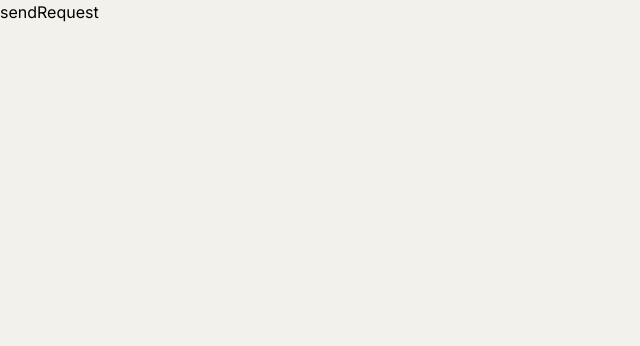
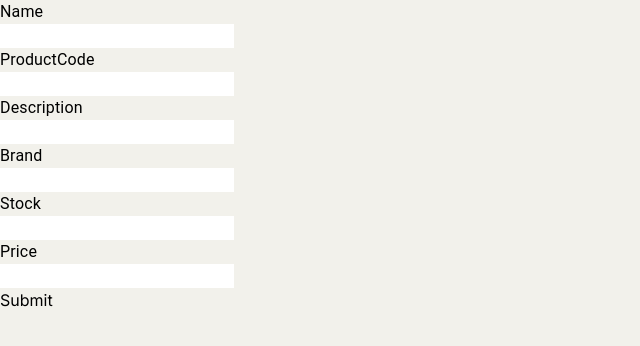
Before and after one commit to PatoJulia/StockControl-App, a Next.js app in the folder frontend/: page /product/example in a window 1280 px wide. Shown: the top 346 px of the page, without its empty margins (0-640 px from the left). Built offline with nearby package versions, Linux system fonts and the light colour scheme.

Commit message:
Added product edition and creation form

```diff
--- a/frontend/package.json
+++ b/frontend/package.json
@@ -15,7 +15,9 @@
     "axios": "^1.6.2",
     "next": "14.0.4",
     "react": "^18",
-    "react-dom": "^18"
+    "react-dom": "^18",
+    "react-hook-form": "^7.49.2",
+    "react-router-dom": "^6.21.1"
   },
   "devDependencies": {
     "@types/node": "^20",
--- /dev/null
+++ b/frontend/src/app/pdf/page.tsx
@@ -0,0 +1,45 @@
+"use client";
+import { useEffect, useState } from "react";
+
+export default function MockPDF() {
+  const [pdf, setPDF] = useState<ArrayBuffer>();
+
+  useEffect(() => {
+    const fetchProducts = async () => {
+      try {
+        const response = await fetch(
+          "http://localhost:4300/bill/65885638f1b71adf5d8c6ba7/pdf"
+        );
+        const data = await response.arrayBuffer();
+        setPDF(data);
+      } catch (error) {
+        console.error("Error fetching products:", error);
+      }
+    };
+
+    fetchProducts();
+  }, []);
+
+  return (
+    <object
+      type="application/pdf"
+      data={
+        pdf && URL.createObjectURL(new Blob([pdf], { type: "application/pdf" }))
+      }
+      width="100%"
+      height="500px"
+    >
+      PDF Viewer not available. You can download the PDF{" "}
+      <a
+        href={
+          pdf &&
+          URL.createObjectURL(new Blob([pdf], { type: "application/pdf" }))
+        }
+        download
+      >
+        here
+      </a>
+      .
+    </object>
+  );
+}
--- a/frontend/src/app/product/[id]/page.tsx
+++ b/frontend/src/app/product/[id]/page.tsx
@@ -1,22 +1,59 @@
 "use client";
 import Product from "@/interfaces/Product";
+import Box from "@mui/material/Box";
+import Grid from "@mui/material/Grid";
 import Typography from "@mui/material/Typography";
+import Link from "next/link";
 
 import { useRouter } from "next/router";
-import { useEffect, useState } from "react";
+import { useEffect, useRef, useState } from "react";
+import { useForm, SubmitHandler } from "react-hook-form";
+import { useNavigate } from "react-router-dom";
+
+interface FormValues {
+  name: string;
+  productCode: string;
+  description?: string;
+  brand: string;
+  stock: number;
+  price: number;
+}
 
 export default function ProductDetail({ params }: { params: { id: string } }) {
   const [product, setProduct] = useState<Product>();
+  const ref = useRef();
+  const { register, handleSubmit } = useForm<FormValues>();
+  const [isEditMode, setIsEditMode] = useState<boolean>(false);
+
+  const onSubmit: SubmitHandler<FormValues> = (data) => handleSendRequest(data);
+
+  const handleSendRequest = async (data: FormValues) => {
+    try {
+      const response = await fetch(
+        `http://localhost:4300/product/${product?._id}`,
+        {
+          method: "PUT",
+          headers: { "Content-Type": "application/json" },
+          body: JSON.stringify(data),
+        }
+      );
+    } catch (error) {
+      console.error("Error fetching products:", error);
+    }
+  };
 
   useEffect(() => {
     const fetchData = async () => {
       try {
-        const response = await fetch(`http://localhost:4300/product/${params.id}`, {
-          method: 'GET',
-          headers: { 'Content-Type': 'application/json' }
-        });
+        const response = await fetch(
+          `http://localhost:4300/product/${params.id}`,
+          {
+            method: "GET",
+            headers: { "Content-Type": "application/json" },
+          }
+        );
         if (!response.ok) {
-          throw new Error('Network response was not ok.');
+          throw new Error("Network response was not ok.");
         }
         const data: Product = await response.json();
         setProduct(data);
@@ -29,15 +66,76 @@ export default function ProductDetail({ params }: { params: { id: string } }) {
       fetchData();
     }
   }, [params.id]);
+
+  const toggleEditMode = () => {
+    setIsEditMode(!isEditMode);
+  };
+
   return (
     <>
-      {(product && product.name) ? (
-        <>
-          <Typography>{`name:  ${product.name}`}</Typography>
-          <Typography>{"price: " + product.price}</Typography>
-          <Typography>{"stock: " + product.stock}</Typography>
-          <Typography>{"description: " + product.description}</Typography>
-        </>
+      {product && product.name ? (
+        <Box>
+          <button onClick={toggleEditMode}>Toggle edit</button>
+          <form onSubmit={handleSubmit(onSubmit)}>
+            <Grid container>
+              <Grid item xs={12}>
+                <Typography>{`Name`}</Typography>
+                <input
+                  defaultValue={product.name}
+                  type="text"
+                  disabled={!isEditMode}
+                  {...register("name")}
+                />
+              </Grid>
+              <Grid item xs={12}>
+                <Typography>{"Product Code"}</Typography>
+                <input
+                  defaultValue={product.productCode}
+                  type="text"
+                  disabled={!isEditMode}
+                  {...register("productCode")}
+                />
+              </Grid>
+              <Grid item xs={12}>
+                <Typography>{"description: "}</Typography>
+                <input
+                  defaultValue={product.description}
+                  type="text"
+                  disabled={!isEditMode}
+                  {...register("description")}
+                />
+              </Grid>
+              <Grid item xs={12}>
+                <Typography>{"brand: "}</Typography>
+                <input
+                  defaultValue={product.brand}
+                  type="text"
+                  disabled={!isEditMode}
+                  {...register("brand")}
+                />
+              </Grid>
+              <Typography>{"stock: "}</Typography>
+              <Grid item xs={12}>
+                <input
+                  defaultValue={product.stock}
+                  type="number"
+                  disabled={!isEditMode}
+                  {...register("stock")}
+                />
+              </Grid>
+              <Grid item xs={12}>
+                <Typography>{"price: "}</Typography>
+                <input
+                  defaultValue={product.price}
+                  type="number"
+                  disabled={!isEditMode}
+                  {...register("price")}
+                />
+              </Grid>
+            </Grid>
+            {isEditMode && <input type="submit" />}
+          </form>
+        </Box>
       ) : (
         <Typography>Loading...</Typography>
       )}
--- a/frontend/src/app/product/example/page.tsx
+++ b/frontend/src/app/product/example/page.tsx
@@ -1,19 +1,71 @@
-'use client'
-export default function ProductExample () {
-    const product = {name: "patoto"}
-    const handleSendRequest = async () => {
-        try {
-            const response = await fetch("http://localhost:4300/product", {method: 'POST', headers: {'Content-Type': 'application/json'}, body: JSON.stringify(product)});
-            const data = await response.json();
-            console.log(JSON.stringify(data));
-          } catch (error) {
-            console.error("Error fetching products:", error);
-          }
-        };
-    return <>
-            <button onClick={handleSendRequest}>
-                sendRequest
-            </button>
+"use client";
 
+import { Typography } from "@mui/material";
+import Grid from "@mui/material/Grid";
+import Link from "next/link";
+import { useRef } from "react";
+import { SubmitHandler, useForm } from "react-hook-form";
+
+interface FormValues {
+  name: string;
+  productCode: string;
+  description?: string;
+  brand: string;
+  stock: number;
+  price: number;
+}
+
+export default function ProductExample() {
+  const ref = useRef();
+  const { register, handleSubmit } = useForm<FormValues>();
+
+  const onSubmit: SubmitHandler<FormValues> = (data) => handleSendRequest(data);
+
+  const product = { name: "patoto" };
+  const handleSendRequest = async (data: FormValues) => {
+    try {
+      const response = await fetch("http://localhost:4300/product", {
+        method: "POST",
+        headers: { "Content-Type": "application/json" },
+        body: JSON.stringify(data),
+      });
+    } catch (error) {
+      console.error("Error fetching products:", error);
+    }
+  };
+  return (
+    <>
+      <form onSubmit={handleSubmit(onSubmit)}>
+        <Grid container>
+          <Grid item xs={12}>
+            <Typography>Name</Typography>
+            <input type="text" {...register("name")} />
+          </Grid>
+          <Grid item xs={12}>
+            <Typography>ProductCode</Typography>
+            <input type="text" {...register("productCode")} />
+          </Grid>
+          <Grid item xs={12}>
+            <Typography>Description</Typography>
+            <input type="text" {...register("description")} />
+          </Grid>
+          <Grid item xs={12}>
+            <Typography>Brand</Typography>
+            <input type="text" {...register("brand")} />
+          </Grid>
+          <Typography>Stock</Typography>
+          <Grid item xs={12}>
+            <input type="number" {...register("stock")} />
+          </Grid>
+          <Grid item xs={12}>
+            <Typography>Price</Typography>
+            <input type="number" {...register("price")} />
+          </Grid>
+        </Grid>
+        <Link href={"/product/list"}>
+          <input type="submit" />
+        </Link>
+      </form>
     </>
+  );
 }
--- /dev/null
+++ b/frontend/src/app/product/new/page.tsx
@@ -0,0 +1,7 @@
+"use client";
+import ProductDetailComponent from "@/components/ProductDetailComponent";
+import { useRouter } from "next/navigation";
+
+export default function ProductDetailPage() {
+  return <ProductDetailComponent />;
+}
--- /dev/null
+++ b/frontend/src/components/ProductDetailComponent.tsx
@@ -0,0 +1,75 @@
+"use client";
+import Product from "@/interfaces/Product";
+import Box from "@mui/material/Box";
+import Grid from "@mui/material/Grid";
+import Typography from "@mui/material/Typography";
+
+import { useRef, useState } from "react";
+import { useForm, SubmitHandler } from "react-hook-form";
+
+interface FormValues {
+  name: string;
+  productCode: string;
+  description?: string;
+  brand: string;
+  stock: number;
+  price: number;
+}
+
+export default function ProductDetail() {
+  const [product, setProduct] = useState<Product>();
+  const ref = useRef();
+  const { register, handleSubmit } = useForm<FormValues>();
+
+  const onSubmit: SubmitHandler<FormValues> = async (data) => {
+    await handleSendRequest(data);
+  };
+
+  const handleSendRequest = async (data: FormValues) => {
+    try {
+      const response = await fetch("http://localhost:4300/product", {
+        method: "POST",
+        headers: { "Content-Type": "application/json" },
+        body: JSON.stringify(data),
+      });
+    } catch (error) {
+      console.error("Error fetching products:", error);
+    }
+  };
+
+  return (
+    <>
+      <Box>
+        <form onSubmit={handleSubmit(onSubmit)}>
+          <Grid container>
+            <Grid item xs={12}>
+              <Typography>{`Name`}</Typography>
+              <input type="text" {...register("name")} />
+            </Grid>
+            <Grid item xs={12}>
+              <Typography>{"Product Code"}</Typography>
+              <input type="text" {...register("productCode")} />
+            </Grid>
+            <Grid item xs={12}>
+              <Typography>{"Description"}</Typography>
+              <input type="text" {...register("description")} />
+            </Grid>
+            <Grid item xs={12}>
+              <Typography>{"Brand"}</Typography>
+              <input type="text" {...register("brand")} />
+            </Grid>
+            <Typography>{"Stock"}</Typography>
+            <Grid item xs={12}>
+              <input type="number" {...register("stock")} />
+            </Grid>
+            <Grid item xs={12}>
+              <Typography>{"Price"}</Typography>
+              <input type="number" {...register("price")} />
+            </Grid>
+          </Grid>
+          <input type="submit" />
+        </form>
+      </Box>
+    </>
+  );
+}
--- a/frontend/src/interfaces/Product.ts
+++ b/frontend/src/interfaces/Product.ts
@@ -1,6 +1,7 @@
 import Currency from "./Currency";
 
 export default interface Product {
+  _id: string;
   name: string;
   imageUrl?: string;
   productCode: string;
```
Also changed, not shown: 1 other file (tests, documents, lock files or other folders).
